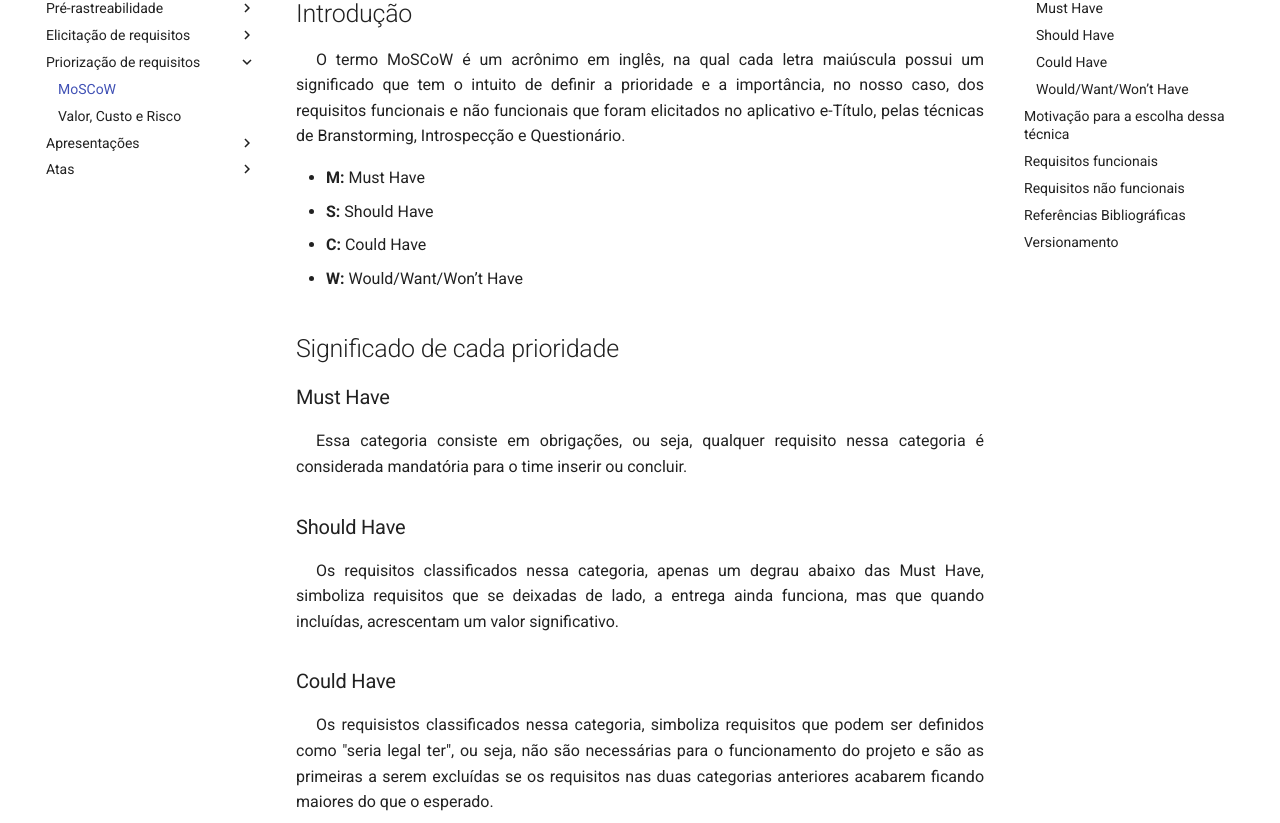
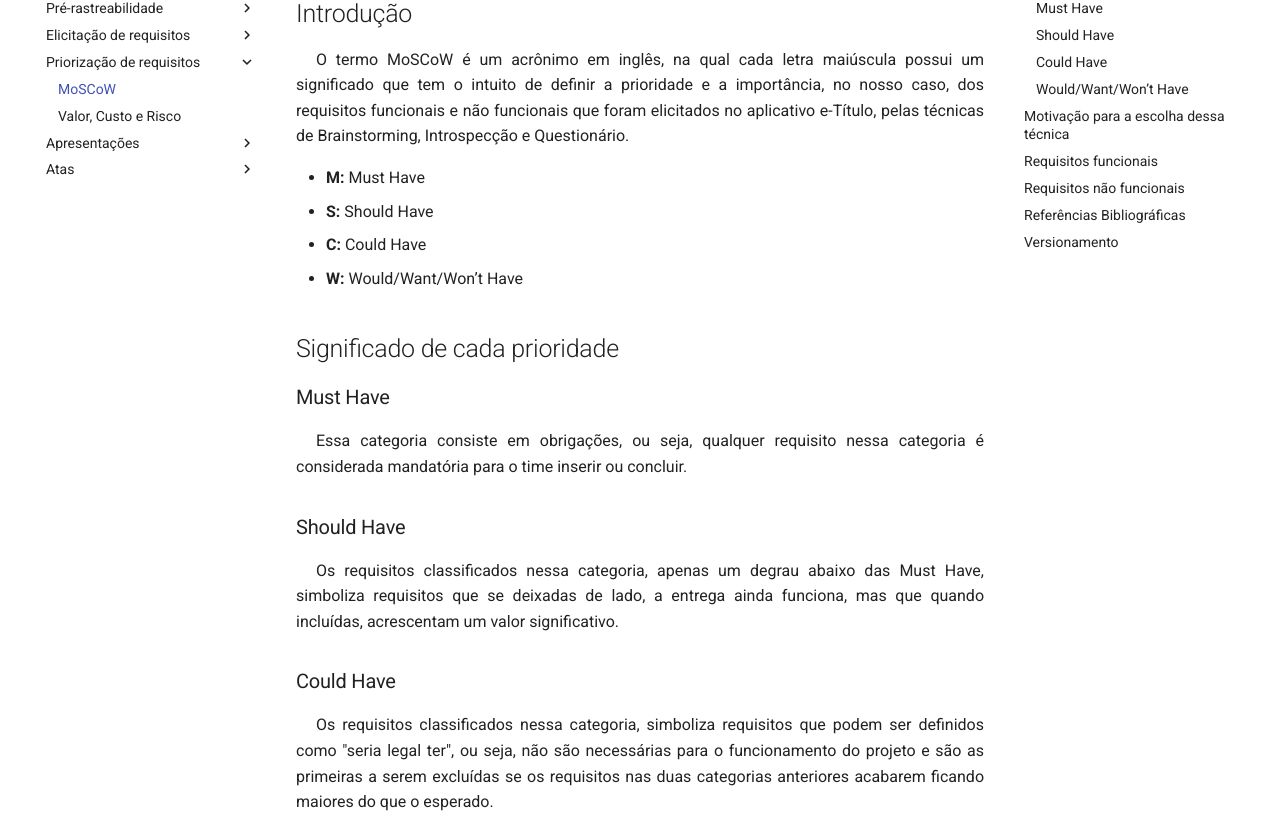
Before and after one commit to gabrielbpn/2020.2-e-Titulo, an MkDocs documentation site: the page built from docs/priorizacao/moscow.md, in a window 1280 px wide and 1400 px high. Shown: the part 184-1007 px from the top of the window. Built offline with MkDocs 1.6.1 and Material for MkDocs 9.7.7, drawn with Linux system fonts in a browser that asks for light colours; comment, search, counter and statistics services are not loaded; some of the changed text lies outside the part shown.

Commit message:
Correção gramatical das técnicas de priorização

```diff
--- a/docs/priorizacao/moscow.md
+++ b/docs/priorizacao/moscow.md
@@ -1,7 +1,7 @@
 ## Introdução
 
 <p style="text-indent: 20px; text-align: justify">
-O termo MoSCoW é um acrônimo em inglês, na qual cada letra maiúscula possui um significado que tem o intuito de definir a prioridade e a importância, no nosso caso, dos requisitos funcionais e não funcionais que foram elicitados no aplicativo e-Título, pelas técnicas de Branstorming, Introspecção e Questionário.
+O termo MoSCoW é um acrônimo em inglês, na qual cada letra maiúscula possui um significado que tem o intuito de definir a prioridade e a importância, no nosso caso, dos requisitos funcionais e não funcionais que foram elicitados no aplicativo e-Título, pelas técnicas de Brainstorming, Introspecção e Questionário.
 </p>
 
 - **M:** Must Have
@@ -26,7 +26,7 @@ Os requisitos classificados nessa categoria, apenas um degrau abaixo das Must Ha
 ### Could Have
 
 <p style="text-indent: 20px; text-align: justify">
-Os requisistos classificados nessa categoria, simboliza requisitos que podem ser definidos como "seria legal ter", ou seja, não são necessárias para o funcionamento do projeto e são as primeiras a serem excluídas se os requisitos nas duas categorias anteriores acabarem ficando maiores do que o esperado.
+Os requisitos classificados nessa categoria, simboliza requisitos que podem ser definidos como "seria legal ter", ou seja, não são necessárias para o funcionamento do projeto e são as primeiras a serem excluídas se os requisitos nas duas categorias anteriores acabarem ficando maiores do que o esperado.
 </p>
 
 ### Would/Want/Won’t Have
```
Also changed, not shown: other parts of docs/priorizacao/moscow.md (+2 -1 lines), docs/priorizacao/valor_custo_risco.md (+3 -2 lines).
